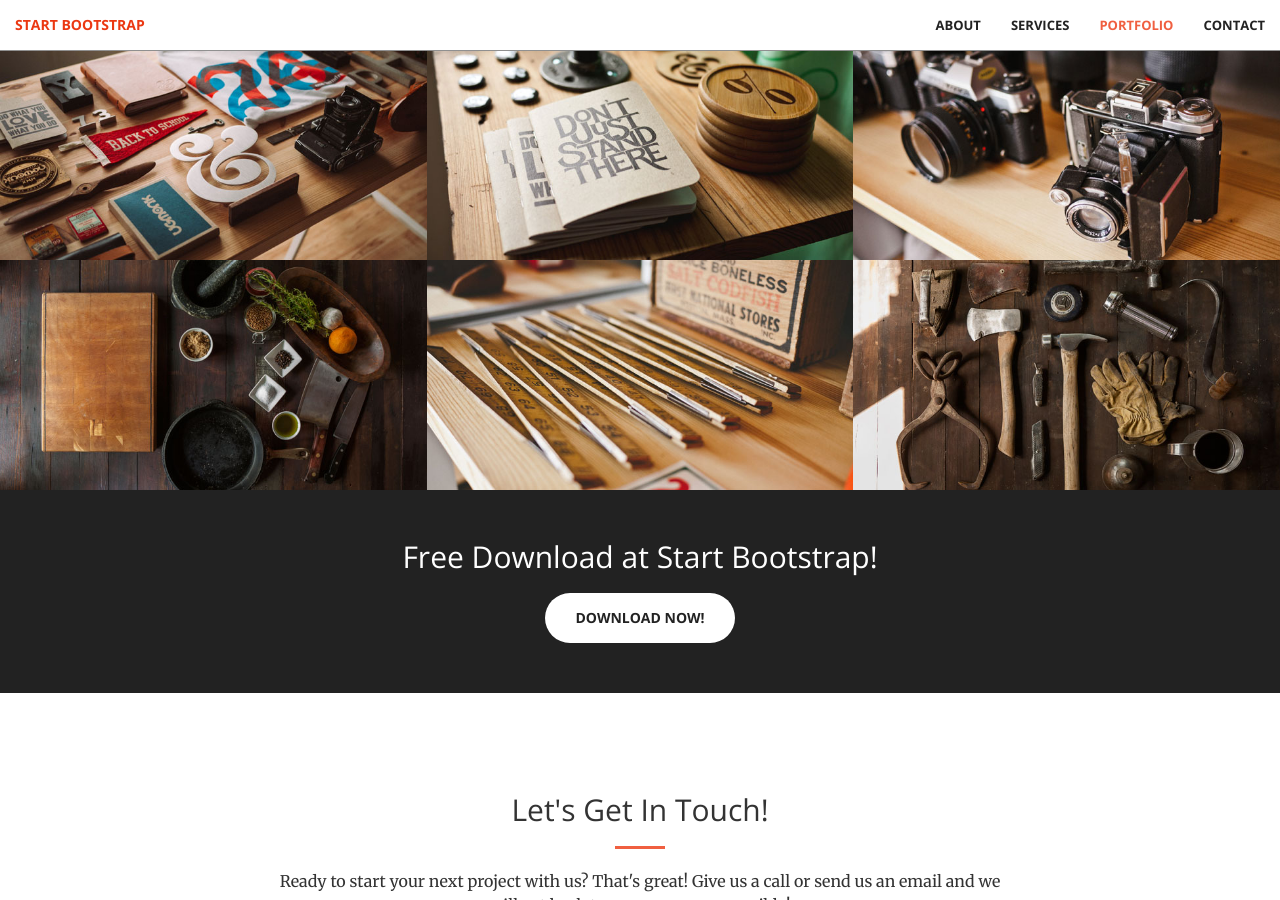
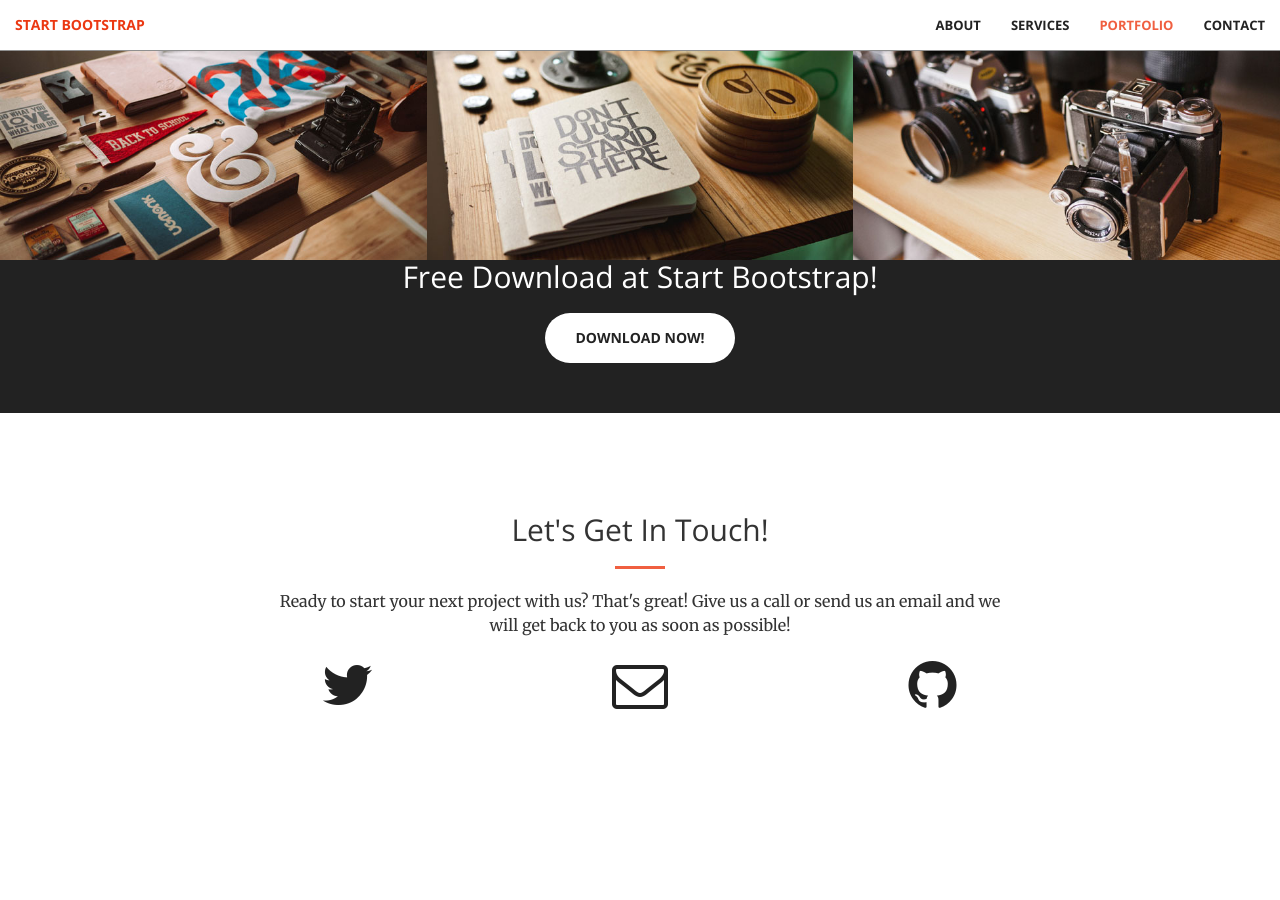
Before and after one commit to Vico2001/Vico01.github.io, a Jekyll site: the page built from index.html, in a window 1280 px wide and 900 px high, scrolled down 1744 px. Built offline with Jekyll 4.4.1, drawn with Linux system fonts in a browser that asks for light colours; after the commit the page ends 2577 px from its top, so only the background shows below that.

Commit message:
Update portfolio.html

```diff
--- a/_includes/portfolio.html
+++ b/_includes/portfolio.html
@@ -46,51 +46,3 @@
                     </div>
                 </a>
             </div>
-            <div class="col-lg-4 col-sm-6">
-                <a href="#" class="portfolio-box">
-                    <img src="img/portfolio/4.jpg" class="img-responsive" alt="">
-                    <div class="portfolio-box-caption">
-                        <div class="portfolio-box-caption-content">
-                            <div class="project-category text-faded">
-                                Category
-                            </div>
-                            <div class="project-name">
-                                Project Name
-                            </div>
-                        </div>
-                    </div>
-                </a>
-            </div>
-            <div class="col-lg-4 col-sm-6">
-                <a href="#" class="portfolio-box">
-                    <img src="img/portfolio/5.jpg" class="img-responsive" alt="">
-                    <div class="portfolio-box-caption">
-                        <div class="portfolio-box-caption-content">
-                            <div class="project-category text-faded">
-                                Category
-                            </div>
-                            <div class="project-name">
-                                Project Name
-                            </div>
-                        </div>
-                    </div>
-                </a>
-            </div>
-            <div class="col-lg-4 col-sm-6">
-                <a href="#" class="portfolio-box">
-                    <img src="img/portfolio/6.jpg" class="img-responsive" alt="">
-                    <div class="portfolio-box-caption">
-                        <div class="portfolio-box-caption-content">
-                            <div class="project-category text-faded">
-                                Category
-                            </div>
-                            <div class="project-name">
-                                Project Name
-                            </div>
-                        </div>
-                    </div>
-                </a>
-            </div>
-        </div>
-    </div>
-</section>
```
